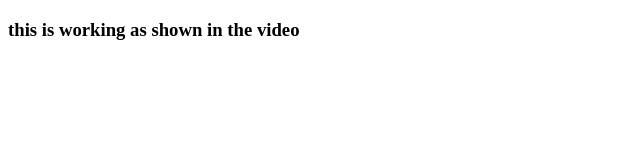
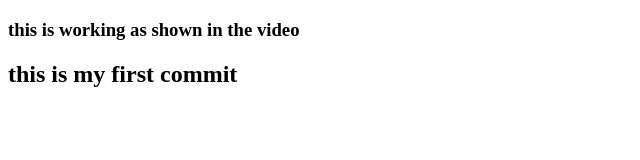
Before and after one commit to Nagarjundas/gihubtest, a plain HTML site: page index.html in a window 1280 px wide. Shown: the whole page, without its empty margins (0-640 px from the left). Drawn offline with Linux system fonts and the light colour scheme.

Commit message:
my first commit

```diff
--- a/index.html
+++ b/index.html
@@ -8,5 +8,8 @@
 </head>
 <body>
     <h3>this is working as shown in the video </h3>
+
+
+    <h2>this is my first commit</h2>
 </body>
 </html>
```
